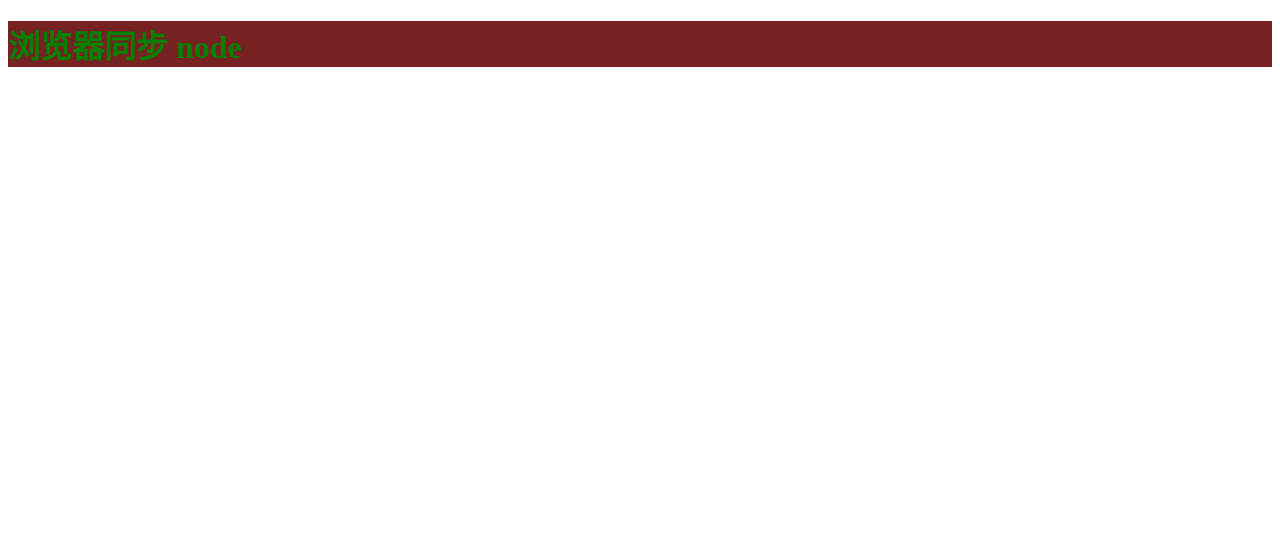
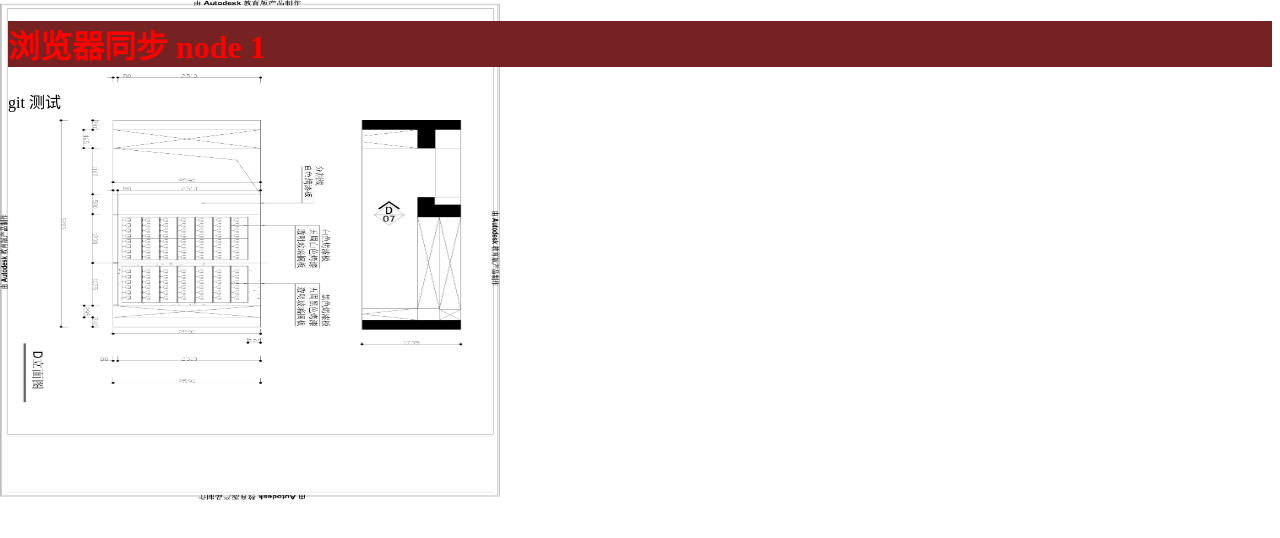
Before and after one commit to Myyome/git-demo, a website: page src/index.html in a window 1280 px wide. Shown: the top 538 px of the page. Drawn offline with nearby package versions, Linux system fonts and the light colour scheme; files that its build step writes are made by us from their sources.

Commit message:
第二次修改了less和index.html

```diff
--- a/src/index.html
+++ b/src/index.html
@@ -7,7 +7,8 @@
 </head>
 <body>
 <!--  测试注释 -->
-	<h1>浏览器同步 node</h1>
+	<h1>浏览器同步 node 1</h1>
+	<div>git 测试</div>
 	<script type="text/javascript" src="script/index.js"></script>
 </body>
 </html>
--- a/src/styles/demo.less
+++ b/src/styles/demo.less
@@ -5,7 +5,7 @@ body{
 	height: 1600px;
 
 	h1{
-		color: green;
+		color: red;
 		background-color:@pr-color;
 	}
 }
```
Also changed, not shown: src/img/D立面图.jpg (added).
